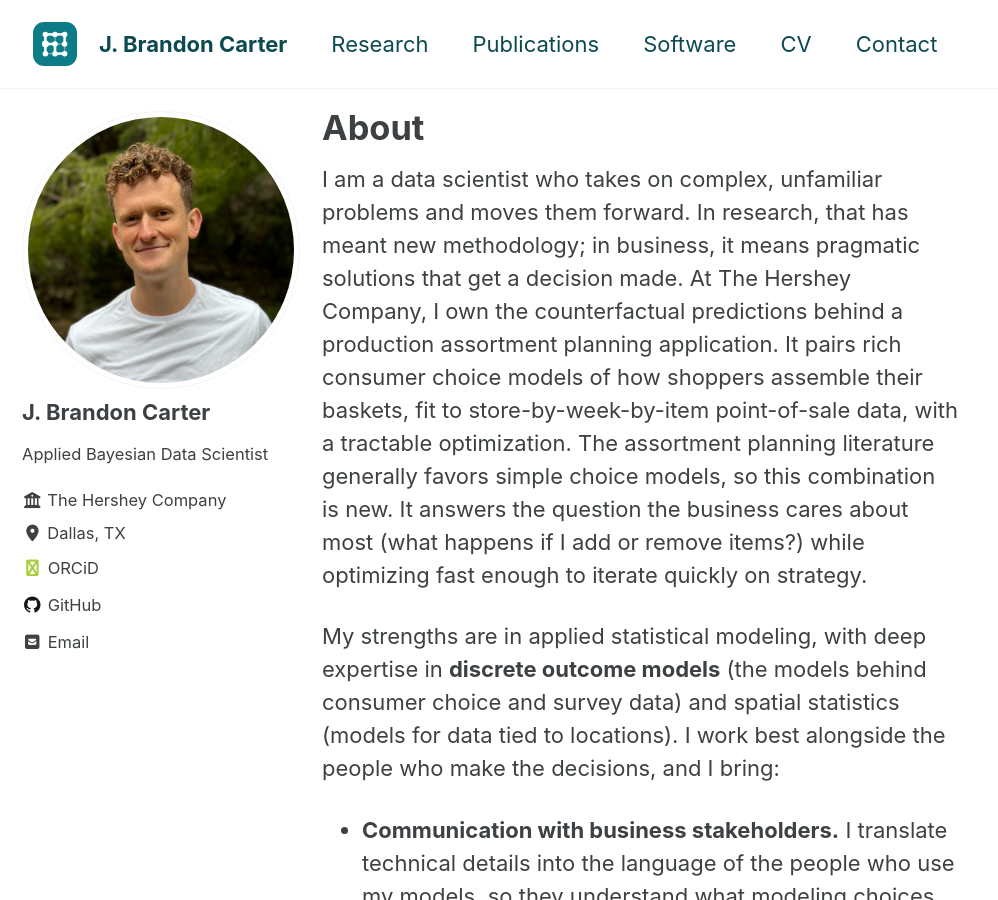
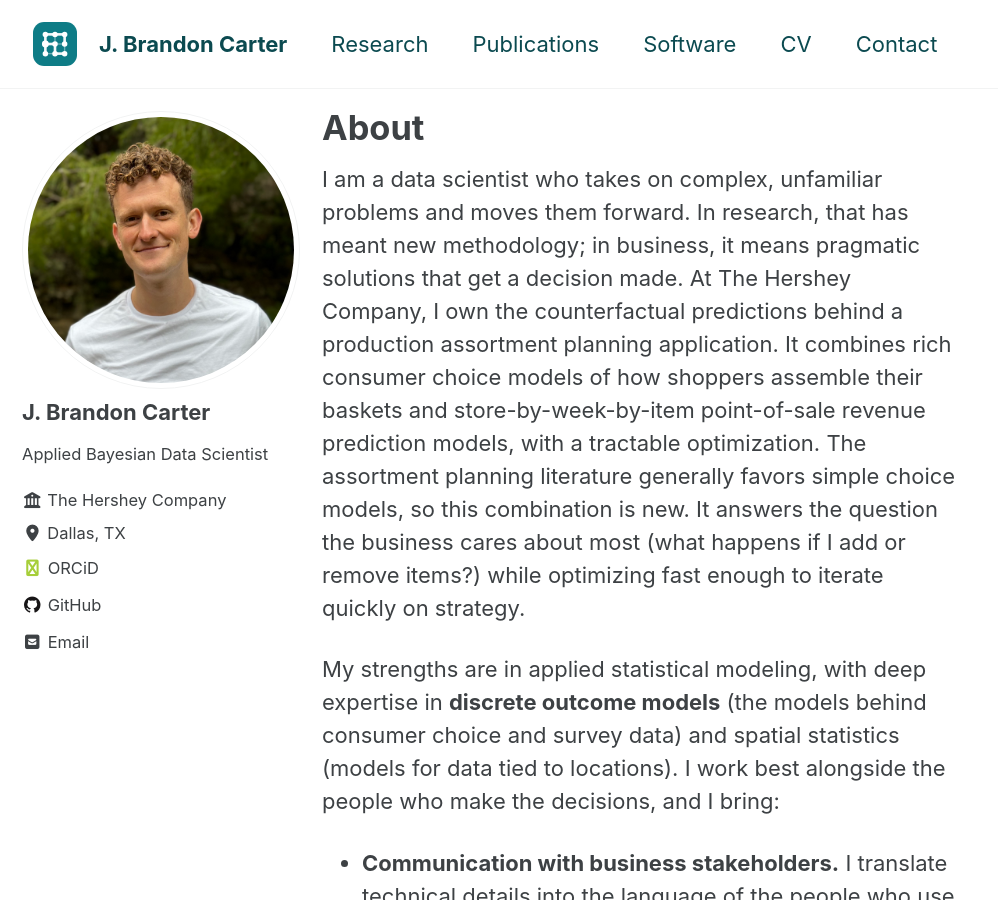
Before and after one commit to jbcart/jbcart.github.io, a Jekyll site: the page built from _pages/home.md, in a window 1280 px wide and 900 px high. Shown: the whole window, without its empty margins (0-998 px from the left). Built offline with Jekyll 4.4.1, drawn with Linux system fonts in a browser that asks for light colours; cached includes are drawn as plain includes.

Commit message:
update home page

```diff
--- a/_pages/home.md
+++ b/_pages/home.md
@@ -7,8 +7,8 @@ I am a data scientist who takes on complex, unfamiliar problems and moves them
 forward. In research, that has meant new methodology; in business, it means
 pragmatic solutions that get a decision made. At The Hershey Company, I own the
 counterfactual predictions behind a production assortment planning
-application. It pairs rich consumer choice models of how shoppers assemble
-their baskets, fit to store-by-week-by-item point-of-sale data, with a
+application. It combines rich consumer choice models of how shoppers assemble
+their baskets and store-by-week-by-item point-of-sale revenue prediction models, with a
 tractable optimization. The assortment planning literature generally favors
 simple choice models, so this combination is new. It answers the question the
 business cares about most (what happens if I add or remove items?) while
```
